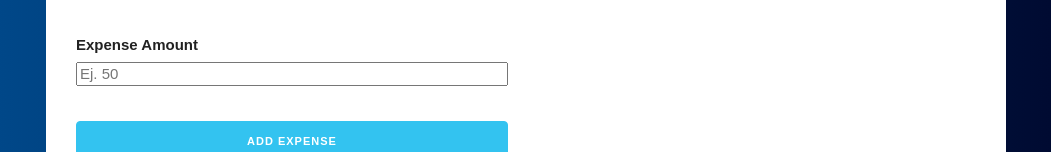
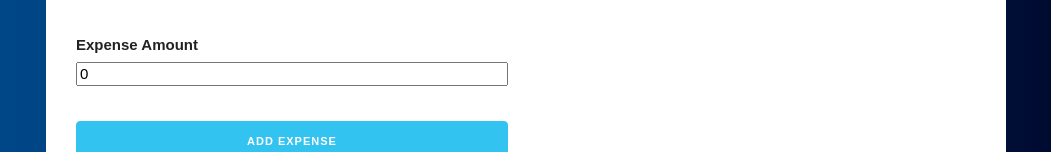
Before and after one commit to CesarCachay/React-Budget-Manager, a React (Create React App) app: page / in a window 1280 px wide. Both pictures are taken after typing "5" into the empty fields and a click on the input "Submit budget". Shown: the part 259-411 px from the top of the page, without its empty margins (114-1165 px from the left). Built offline with nearby package versions, Linux system fonts and the light colour scheme.

Commit message:
Add shortid library & reset expense form after submit

```diff
--- a/package.json
+++ b/package.json
@@ -5,7 +5,8 @@
   "dependencies": {
     "react": "^16.8.6",
     "react-dom": "^16.8.6",
-    "react-scripts": "3.0.1"
+    "react-scripts": "3.0.1",
+    "shortid": "^2.2.14"
   },
   "scripts": {
     "start": "react-scripts start",
--- a/src/App.js
+++ b/src/App.js
@@ -6,6 +6,8 @@ import Question from "./components/Question";
 function App() {
   const [budget, setBudget] = useState(0);
   const [askBudget, setAskBudget] = useState(true);
+  const [expense, setExpense] = useState({});
+  const [expenses, setExpenses] = useState([]);
 
   return (
     <div className="App container">
@@ -17,7 +19,7 @@ function App() {
           ) : (
             <div className="row">
               <div className="one-half column">
-                <Form />
+                <Form setExpense={setExpense} />
               </div>
               <div className="one-half column">Budget here</div>
             </div>
--- a/src/components/Form.js
+++ b/src/components/Form.js
@@ -1,8 +1,10 @@
 import React, { useState } from "react";
+import shortid from "shortid";
 
 import Error from "./Error";
 
-function Form() {
+function Form(props) {
+  const { setExpense } = props;
   const [nameExpense, setNameExpense] = useState("");
   const [qtyExpense, setQtyExpense] = useState(0);
   const [error, setError] = useState(false);
@@ -16,6 +18,23 @@ function Form() {
       setError(true);
       return;
     }
+
+    // Build the "expense" object
+    const expense = {
+      nameExpense,
+      qtyExpense,
+      id: shortid.generate()
+    };
+
+    // Transfer the expense to the main component
+    setExpense(expense);
+
+    // Delete alert
+    setError(false);
+
+    // Reset the form
+    setNameExpense("");
+    setQtyExpense("");
   };
 
   return (
@@ -31,6 +50,7 @@ function Form() {
           className="u-full-width"
           placeholder="Ej. Food"
           onChange={e => setNameExpense(e.target.value)}
+          value={nameExpense}
         />
       </div>
       <div className="field">
@@ -40,6 +60,7 @@ function Form() {
           className="u-full-width"
           placeholder="Ej. 50"
           onChange={e => setQtyExpense(parseInt(e.target.value, 10))}
+          value={qtyExpense}
         />
       </div>
 
```
Also changed, not shown: 1 other file (tests, documents, lock files or other folders).
